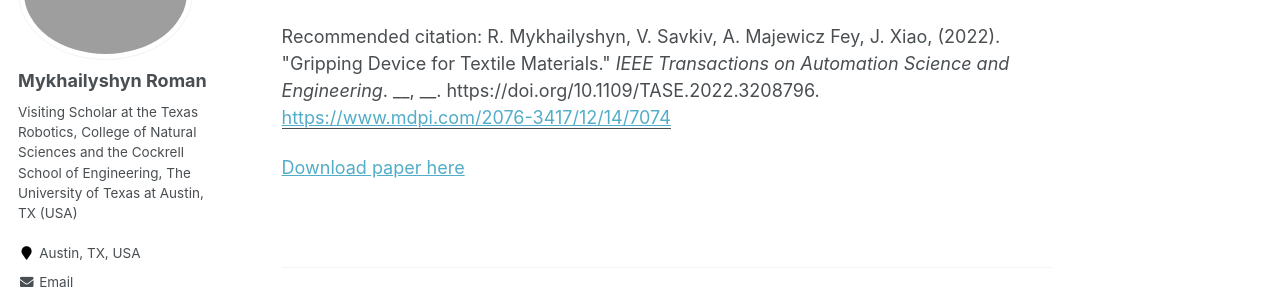
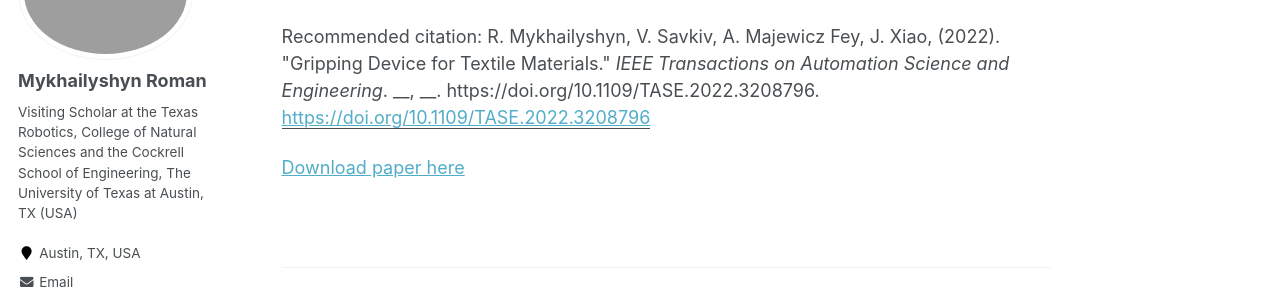
Before and after one commit to RomanMykhailyshyn/RomanMykhailyshyn.github.io, a Jekyll site: the page built from _publications/2022-Gripping Device for Textile Materials.md, in a window 1280 px wide. Shown: the part 192-492 px from the top of the page. Built offline with Jekyll 4.4.1, drawn with Linux system fonts in a browser that asks for light colours; some web fonts are replaced; part of the change alters nothing that is shown.

Commit message:
Update 2022-Gripping Device for Textile Materials.md

```diff
--- a/_publications/2022-Gripping Device for Textile Materials.md
+++ b/_publications/2022-Gripping Device for Textile Materials.md
@@ -5,7 +5,7 @@ permalink: /publication/2022-Gripping Device for Textile Materials
 excerpt: ''
 date: 2022-10-01
 venue: 'IEEE Transactions on Automation Science and Engineering'
-paperurl: 'https://www.mdpi.com/2076-3417/12/14/7074'
+paperurl: 'https://doi.org/10.1109/TASE.2022.3208796'
 citation: 'R. Mykhailyshyn, V. Savkiv, A. Majewicz Fey, J. Xiao, (2022). &quot;Gripping Device for Textile Materials.&quot; <i>IEEE Transactions on Automation Science and Engineering</i>. __, __. https://doi.org/10.1109/TASE.2022.3208796.'
 ---
 [Download paper here](https://doi.org/10.1109/TASE.2022.3208796)
```
